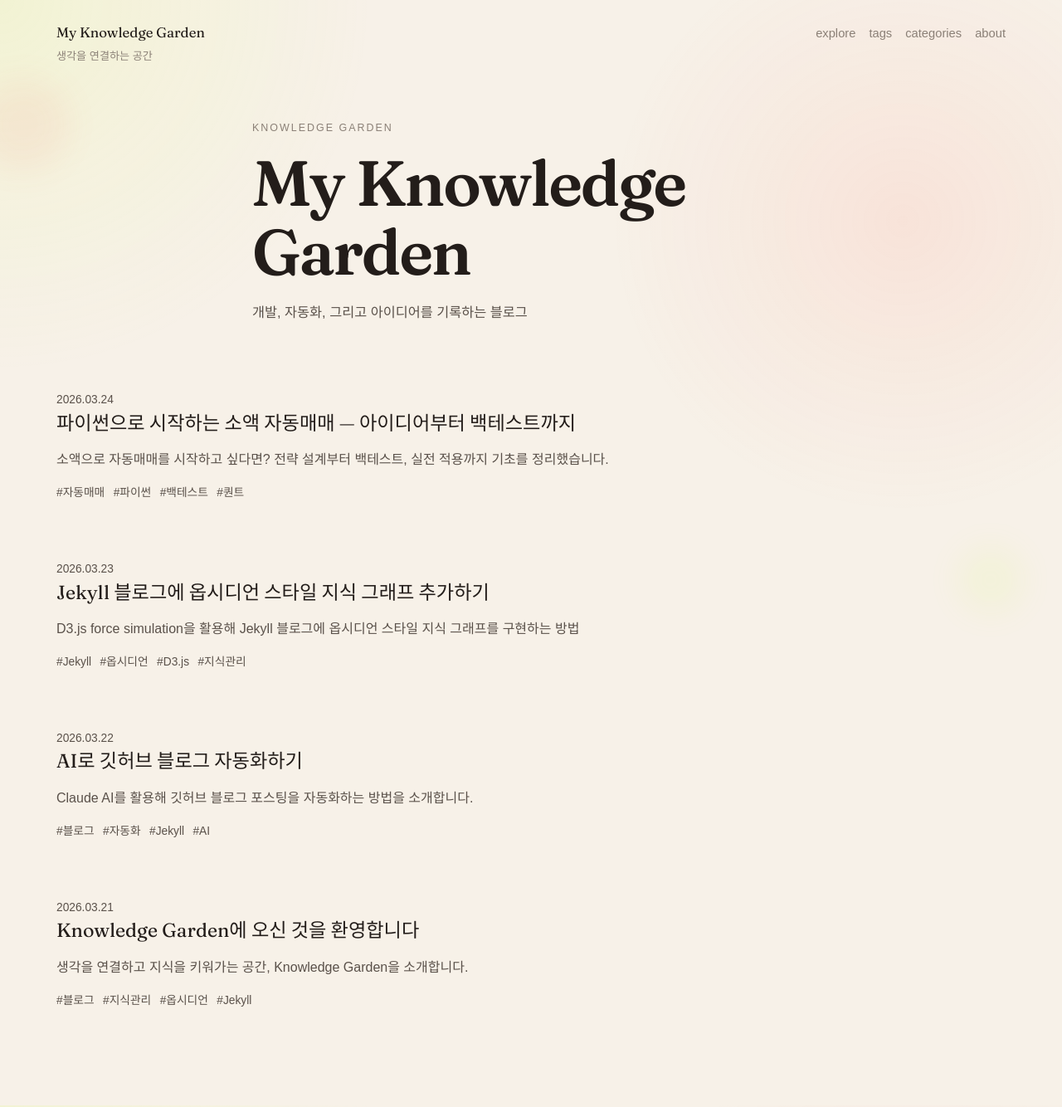
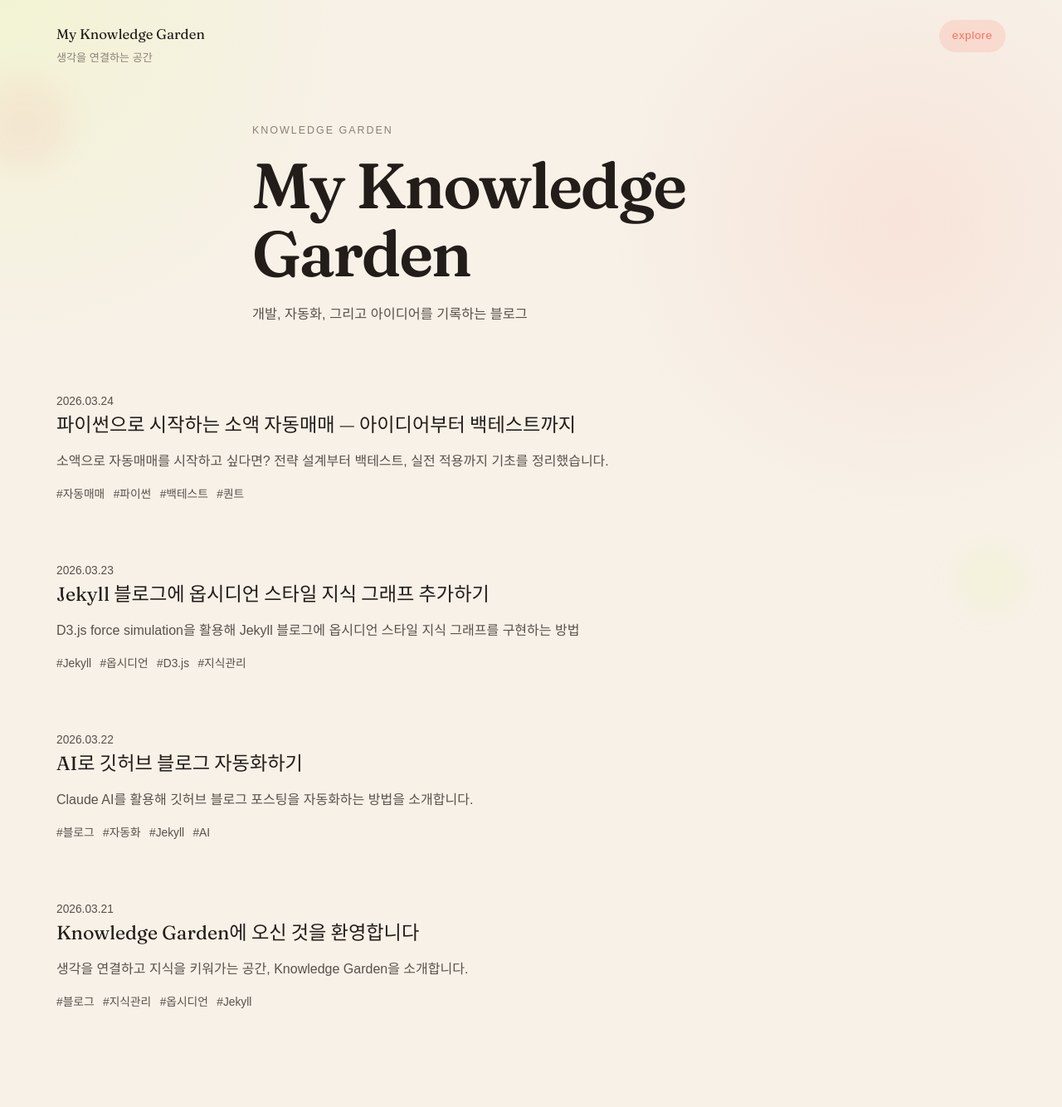
Before and after one commit to HIJKM/HIJKM.github.io, a Jekyll site: the page built from index.html, in a window 1280 px wide. Shown: the whole page at 83% size. Built offline with Jekyll 4.4.1, drawn with Linux system fonts in a browser that asks for light colours; nearby versions of some CDN libraries; some web fonts are replaced; the list of posts is cut into pages by our own code.

Commit message:
feat: simplify nav — keep only explore button, remove other links
Co-Authored-By: Claude Sonnet 4.6 <noreply@anthropic.com>

```diff
--- a/_layouts/default.html
+++ b/_layouts/default.html
@@ -22,10 +22,7 @@
       </a>
 
       <nav class="site-links" aria-label="site">
-        <a href="{{ '/graph' | relative_url }}">explore</a>
-        <a href="{{ '/tags' | relative_url }}">tags</a>
-        <a href="{{ '/categories' | relative_url }}">categories</a>
-        <a href="{{ '/about' | relative_url }}">about</a>
+        <a href="{{ '/graph' | relative_url }}" class="btn-explore">explore</a>
       </nav>
     </header>
 
--- a/assets/css/main.css
+++ b/assets/css/main.css
@@ -124,6 +124,27 @@ img {
   color: var(--ink-faint);
   position: relative;
 }
+
+.btn-explore {
+  display: inline-flex;
+  align-items: center;
+  gap: 0.4rem;
+  padding: 0.45rem 1rem;
+  background: var(--accent-soft);
+  color: var(--accent) !important;
+  border-radius: 999px;
+  font-size: 0.85rem;
+  font-weight: 500;
+  letter-spacing: 0.04em;
+  transition: background 180ms ease, transform 120ms ease;
+}
+
+.btn-explore:hover {
+  background: rgba(255, 107, 87, 0.22);
+  transform: translateY(-1px);
+}
+
+.btn-explore::after { display: none !important; }
 
 .site-links a::after,
 .post-content a::after,
```
